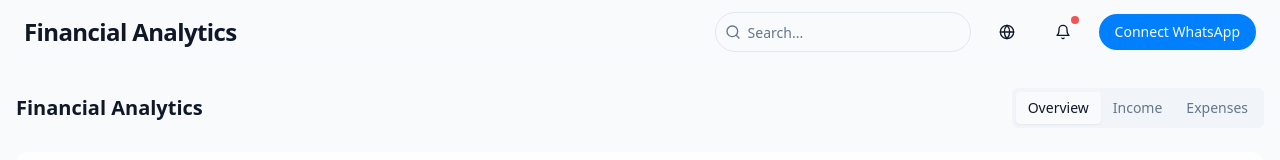
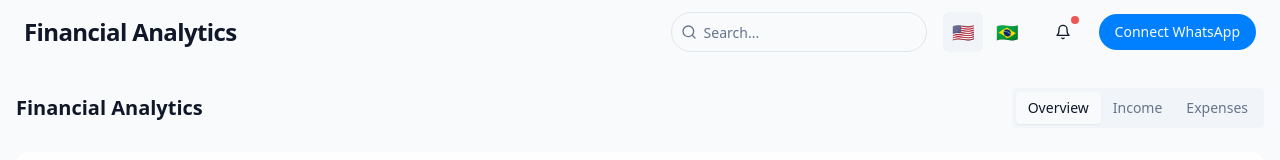
Before and after one commit to gersonviergutz/whataudit, a React (Vite) app: page /analytics in a window 1280 px wide. Shown: the top 160 px of the page. Built offline with nearby package versions, Linux system fonts and the light colour scheme.

Commit message:
Refactor: Change language switcher
Refactor language switcher to use two icons with language.

```diff
--- a/src/components/UI/LanguageSwitcher.tsx
+++ b/src/components/UI/LanguageSwitcher.tsx
@@ -1,11 +1,5 @@
 
 import { Button } from '@/components/ui/button';
-import {
-  DropdownMenu,
-  DropdownMenuContent,
-  DropdownMenuItem,
-  DropdownMenuTrigger
-} from '@/components/ui/dropdown-menu';
 import { GlobeIcon } from 'lucide-react';
 import { useLanguage } from '@/contexts/LanguageContext';
 import { useToast } from '@/hooks/use-toast';
@@ -25,29 +19,26 @@ export const LanguageSwitcher = () => {
   };
 
   return (
-    <DropdownMenu>
-      <DropdownMenuTrigger asChild>
-        <Button variant="ghost" size="icon" className="relative">
-          <GlobeIcon className="h-5 w-5" />
-          {language === 'pt-BR' && (
-            <span className="absolute top-0 right-0 h-2 w-2 rounded-full bg-primary" />
-          )}
-        </Button>
-      </DropdownMenuTrigger>
-      <DropdownMenuContent align="end">
-        <DropdownMenuItem
-          onClick={() => handleLanguageChange('en')}
-          className={language === 'en' ? 'bg-secondary' : ''}
-        >
-          🇺🇸 English
-        </DropdownMenuItem>
-        <DropdownMenuItem
-          onClick={() => handleLanguageChange('pt-BR')}
-          className={language === 'pt-BR' ? 'bg-secondary' : ''}
-        >
-          🇧🇷 Português
-        </DropdownMenuItem>
-      </DropdownMenuContent>
-    </DropdownMenu>
+    <div className="flex items-center space-x-1">
+      <Button
+        variant={language === 'en' ? 'secondary' : 'ghost'}
+        size="icon"
+        onClick={() => handleLanguageChange('en')}
+        className="relative"
+        aria-label="Switch to English"
+      >
+        <span className="text-lg">🇺🇸</span>
+      </Button>
+
+      <Button
+        variant={language === 'pt-BR' ? 'secondary' : 'ghost'}
+        size="icon"
+        onClick={() => handleLanguageChange('pt-BR')}
+        className="relative"
+        aria-label="Switch to Portuguese"
+      >
+        <span className="text-lg">🇧🇷</span>
+      </Button>
+    </div>
   );
 };
```
